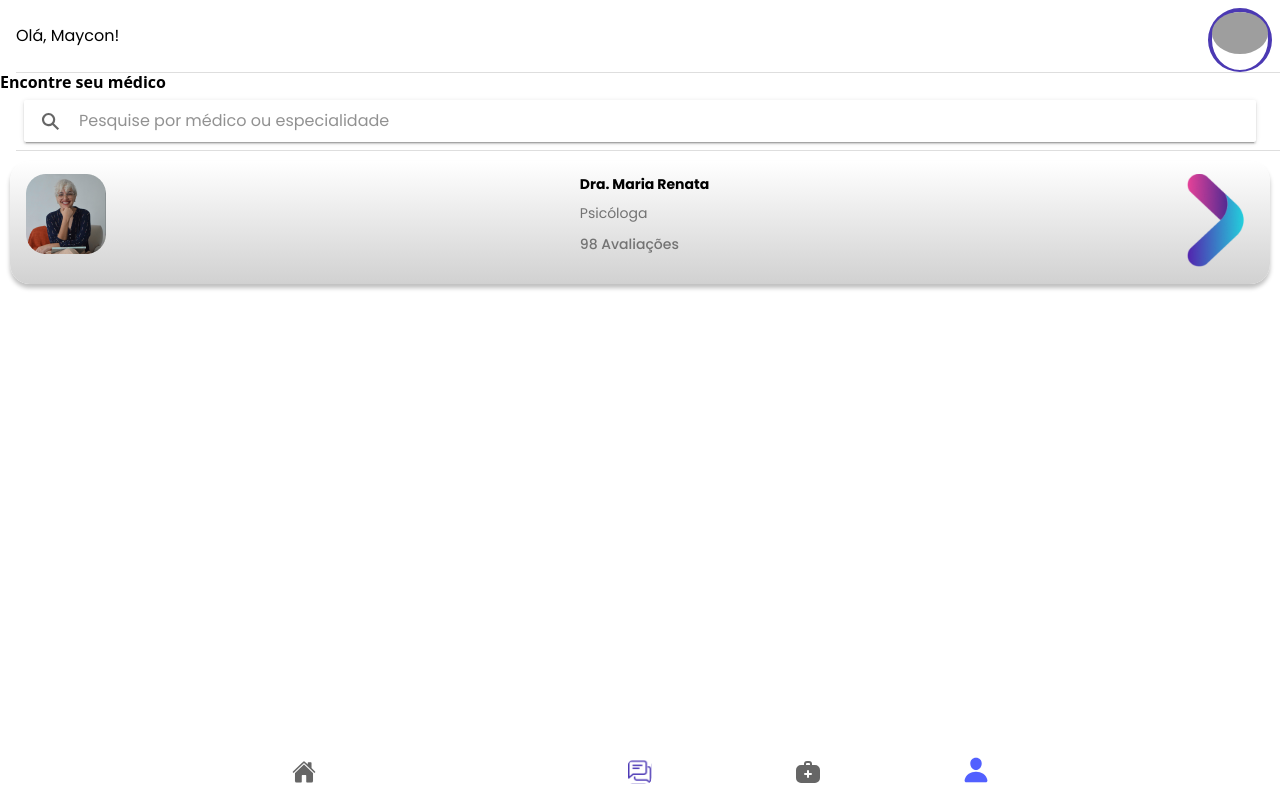
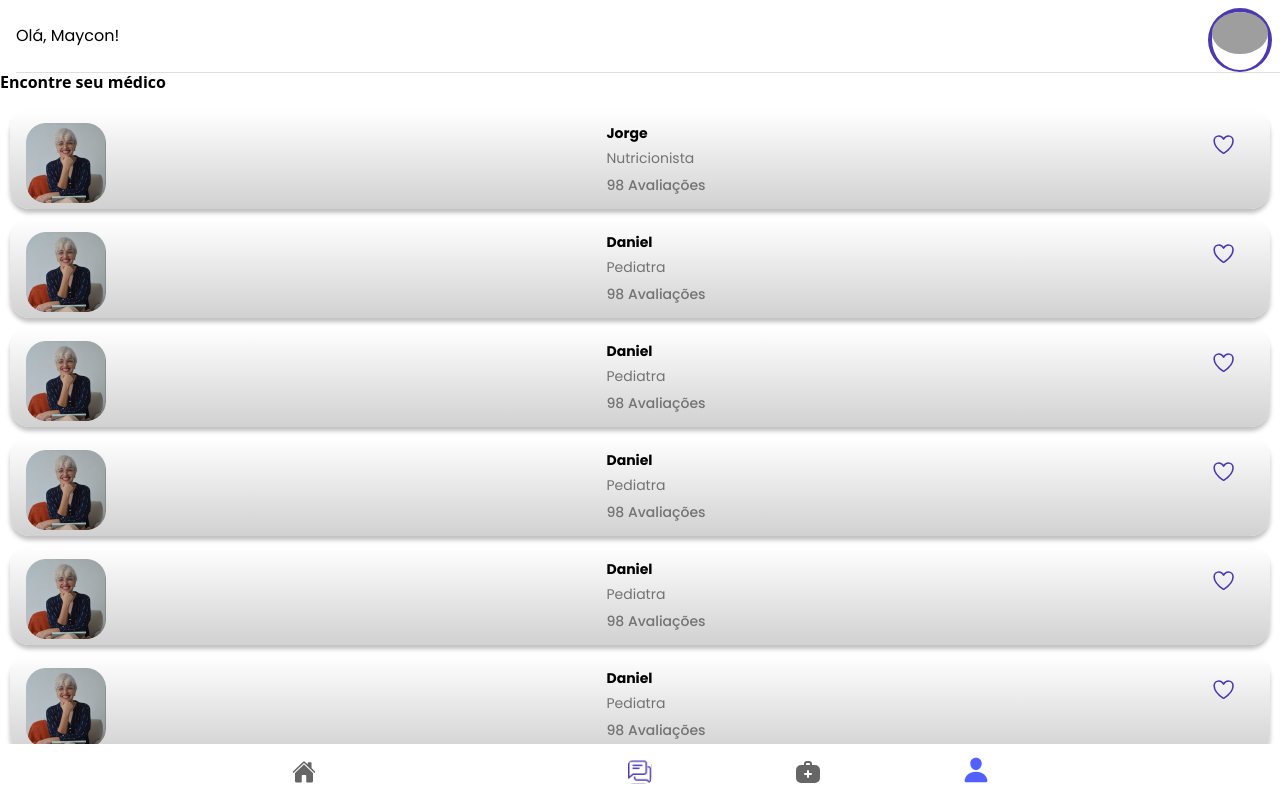
Before and after one commit to Virtumed-Video-Chamada/front-end, a React (Create React App) app: page /find-doctor in a window 1280 px wide. Built offline with nearby package versions, Linux system fonts and the light colour scheme; grey boxes are pictures that could not be loaded.

Commit message:
Update ListDoctor.tsx

```diff
--- a/src/components/Pacient/ListDoctor/ListDoctor.tsx
+++ b/src/components/Pacient/ListDoctor/ListDoctor.tsx
@@ -8,6 +8,7 @@ import {
   IonCardContent,
   IonIcon,
   IonImg,
+  IonItem,
   IonList,
   IonThumbnail,
   useIonAlert,
@@ -19,71 +20,24 @@ import {
   heartOutline,
   watch,
 } from "ionicons/icons";
-import { useState } from "react";
-
-const slideOpts = {
-  initialSlide: 1,
-  speed: 400,
-};
+import { mockedDoctors } from "../../../mocks/doctor";
+import DoctorCard from "../../Doctor/DoctorCard/DoctorCard";
 
 const ListDoctor: React.FC = () => {
-  const [change, setChange] = useState<boolean>(false);
-  const [_class, setClass] = useState<string>("flex hidden");
-  const [presentAlert] = useIonAlert();
-  const [handlerMessage, setHandlerMessage] = useState("");
-  const [roleMessage, setRoleMessage] = useState("");
-  const [present] = useIonToast();
-  const presentToast = () => {
-    present({
-      message: "Consulta cancelada com sucesso",
-      duration: 1500,
-      position: "top",
-    });
-  };
 
-  const showChat = () => {
-    setChange(!change);
-    if (change === true) {
-      setClass("flex");
-    } else {
-      setClass("flex hidden");
-    }
-  };
 
   return (
-    <div className="container" onClick={showChat}>
-      <IonCard className="bd-20 card">
-        <IonCardContent className="flex justify-between w-auto">
-          <IonThumbnail slot="start">
-            <img
-              className="min-w-[80px]"
-              alt="Pic-Doctor"
-              src="./assets/avatar/Pic-Doctor.png"
-            />
-          </IonThumbnail>
-          <div className="flex ml-9">
-            <div className="flex flex-col gap-2">
-              <span className="text-black font-bold">Dra. Maria Renata</span>
-              <p className="font-normal">Psicóloga</p>
-              <span className="font-medium">98 Avaliações</span>
-            </div>
-          </div>
-          <IonImg src="./assets/icon/Logo.svg"></IonImg>
-        </IonCardContent>
-        <div className="flex flex-row justify-center items-center">
-          <div className={_class}>
-            <IonButton className="text-xs w-max">
-              ABRIR CHAT
-              <IonIcon slot="start" icon={chatbubbleOutline}></IonIcon>
-            </IonButton>
-            <IonButton className="text-xs"  color="tertiary">
-              AGENDAR
-              <IonIcon slot="start" icon={calendarOutline}></IonIcon>
-            </IonButton>
-          </div>
-        </div>
-      </IonCard>
-    </div>
+    <IonList>
+      {mockedDoctors.map((element) => (
+      <DoctorCard
+        doctor={element}
+        key={element.id}
+      />
+    ))}
+
+    </IonList>
+
+
   );
 };
 
```
